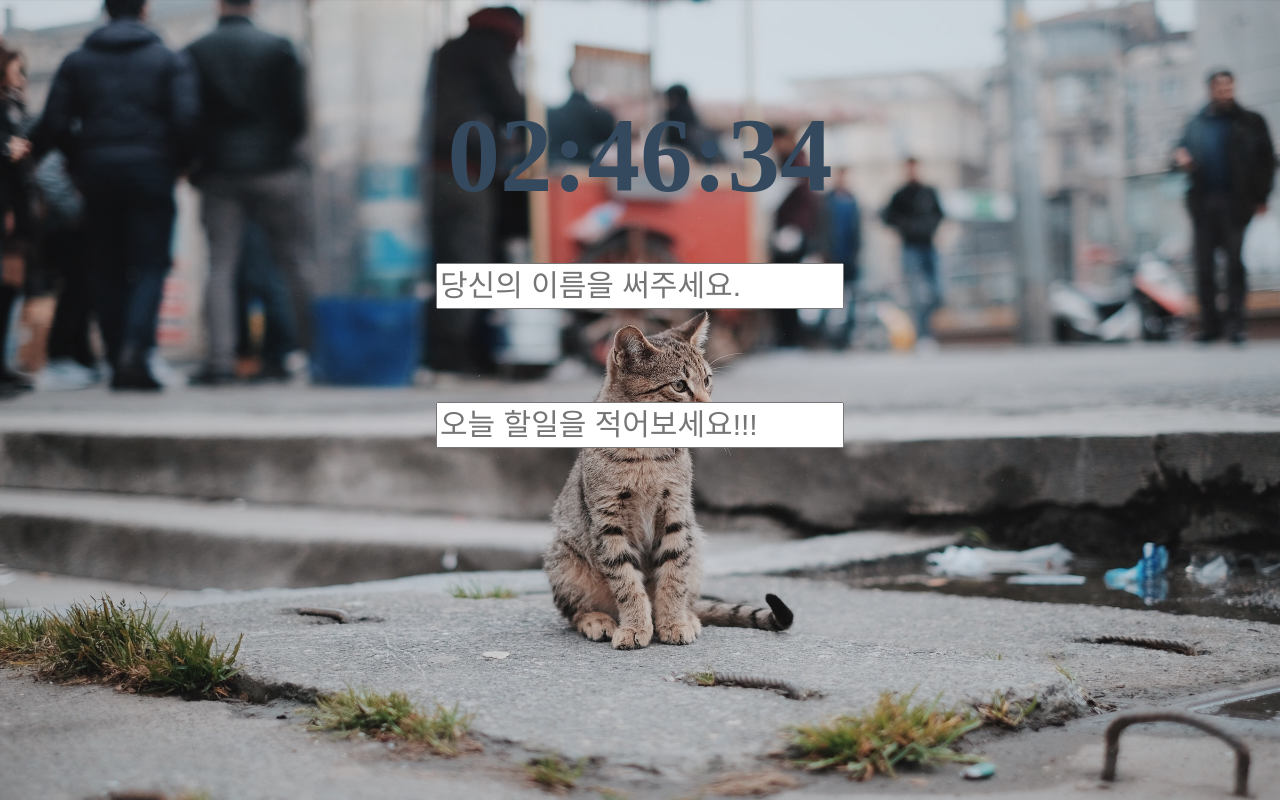
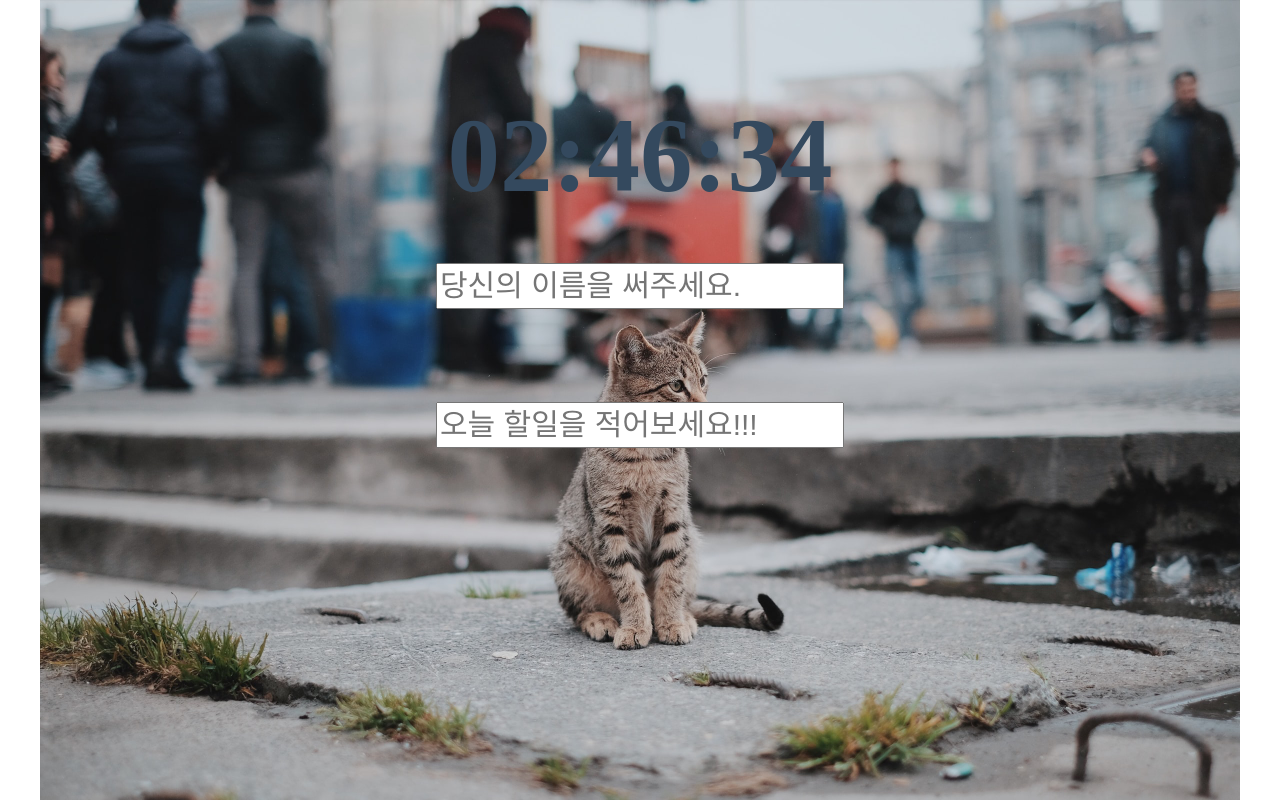
Before and after one commit to DragooCho/momentom-project-js, a plain HTML site: page index.html in a window 1280 px wide. Drawn offline with Linux system fonts and the light colour scheme.

Commit message:
css alteration

```diff
--- a/index.css
+++ b/index.css
@@ -1,5 +1,5 @@
 body {
-  background-color: #2c3e50;
+  background-color: #ffffff;
   color: #34495e;
 }
 
@@ -37,7 +37,7 @@ body {
   height: 100%;
   z-index: -1;
   animation: fadeIn 0.5s linear;
-  background-size: auto;
+  object-fit: contain;
 }
 
 .js-clock {
```
Also changed, not shown: gh-pages.txt (deleted).
